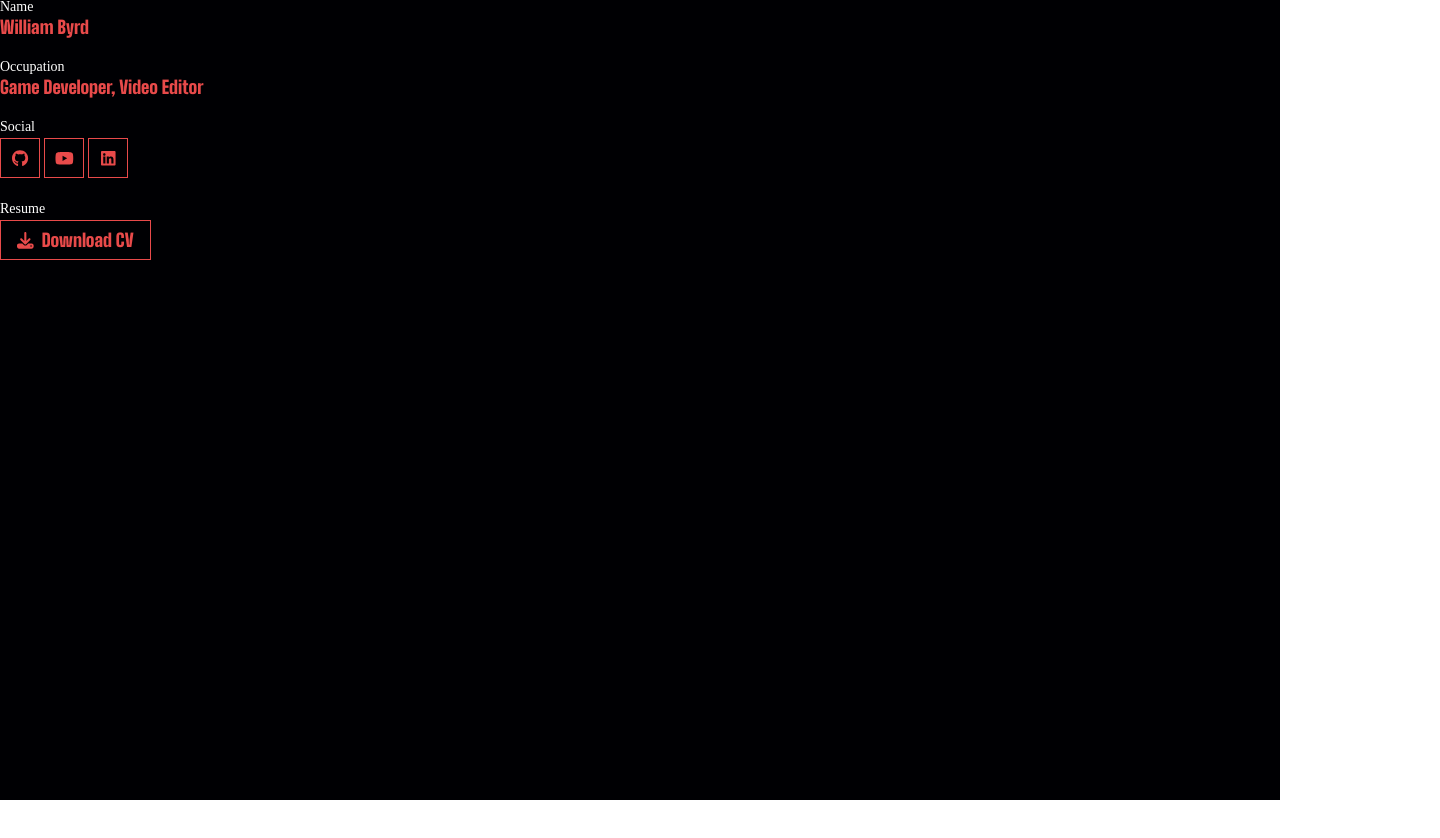
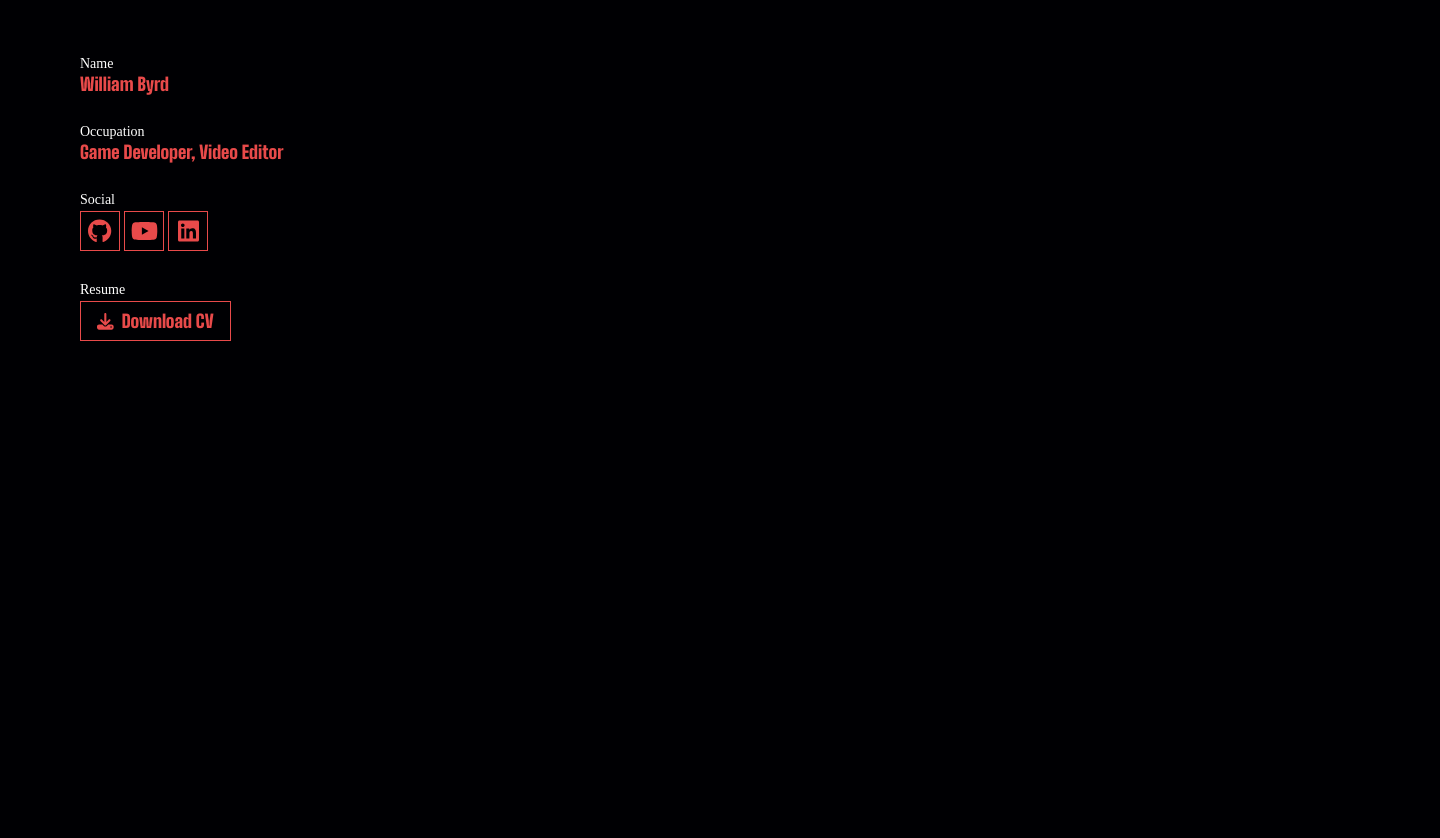
Before and after one commit to ThrillDaWill/Portfolio, a Next.js app in the folder portfolio/: page /home in a window 1280 px wide. Shown: the top 838 px of the page, 1440 px wide, since content can reach past the window. Before the commit the page ends 800 px from the top, so only its background shows below. Built offline with nearby package versions, Linux system fonts and the light colour scheme; a web font is replaced by a local one.

Commit message:
Creates basic layout component

```diff
--- a/portfolio/src/components/IconButton/IconButton.scss
+++ b/portfolio/src/components/IconButton/IconButton.scss
@@ -5,3 +5,7 @@
     width: 40px;
     margin: 0 4px 0 0;
 }
+
+.iconBtn svg {
+    font-size: 24px;
+}
--- /dev/null
+++ b/portfolio/src/components/Layout/Layout.scss
@@ -0,0 +1,3 @@
+.layout {
+    padding: 25px 80px;
+}
--- /dev/null
+++ b/portfolio/src/components/Layout/Layout.tsx
@@ -0,0 +1,14 @@
+import React, { PropsWithChildren } from 'react';
+import './Layout.scss';
+import LeftPanel from '../LeftPanel/LeftPanel';
+
+const Layout: React.FC<PropsWithChildren> = ({children}) => {
+    return (
+        <main className='app layout'>
+            <LeftPanel />
+            {children}
+        </main>
+    )
+}
+
+export default Layout;
--- a/portfolio/src/components/LeftPanel/LeftPanel.scss
+++ b/portfolio/src/components/LeftPanel/LeftPanel.scss
@@ -1,3 +1,4 @@
 .panel-section {
+    margin-top: 32px;
     margin-bottom: 24px;
 }
--- a/portfolio/src/pages/home/index.tsx
+++ b/portfolio/src/pages/home/index.tsx
@@ -1,7 +1,7 @@
 import React from 'react';
 import '../../app/App.scss';
 import Head from 'next/head';
-import LeftPanel from '@/components/LeftPanel/LeftPanel';
+import Layout from '@/components/Layout/Layout';
 
 export default function Home() {
   return (
@@ -9,9 +9,9 @@ export default function Home() {
       <Head>
         <title>William Byrd - Home</title>
       </Head>
-      <main className='app'>
-        <LeftPanel />
-      </main>
+      <Layout>
+        {null}
+      </Layout>
     </>
   )
 }
```
